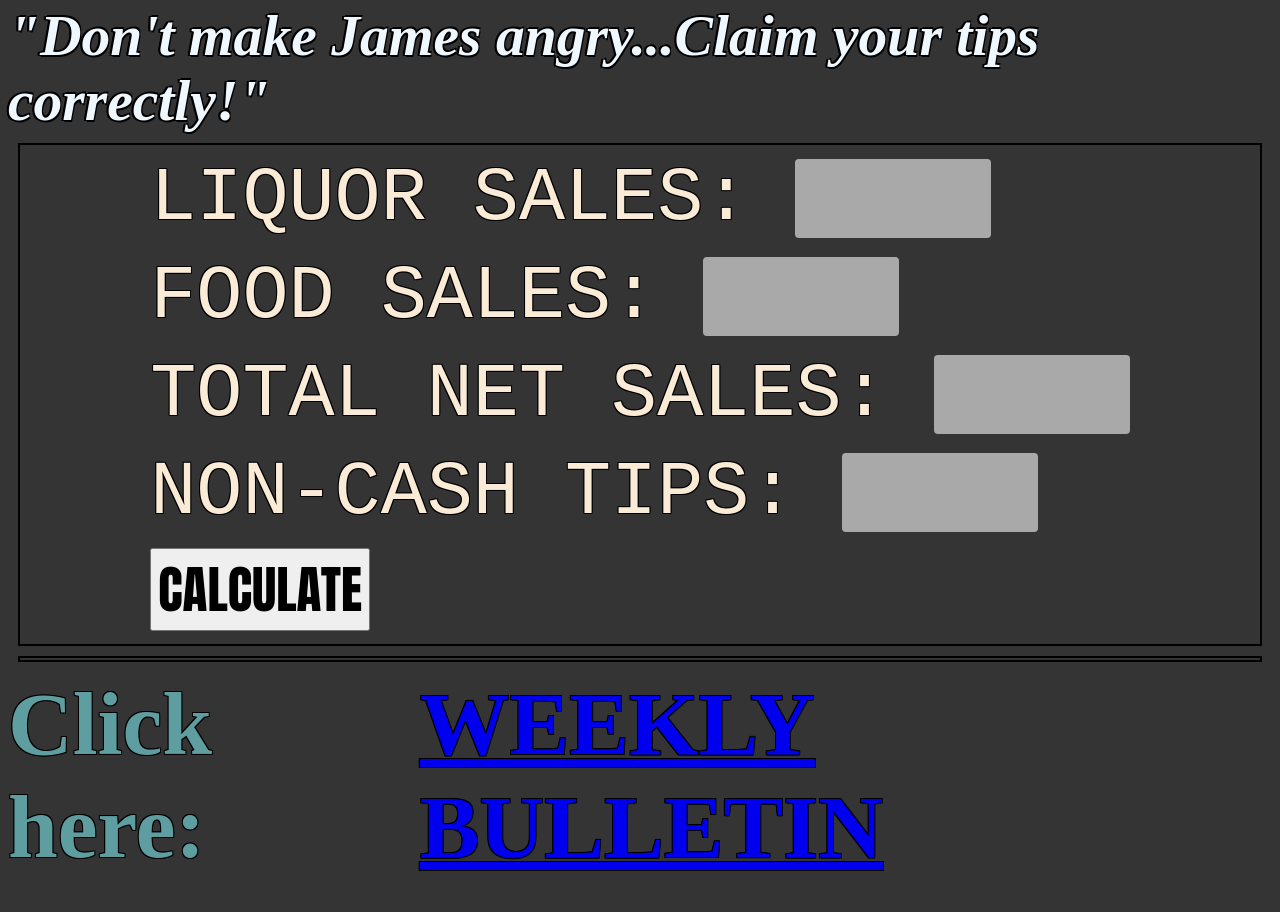
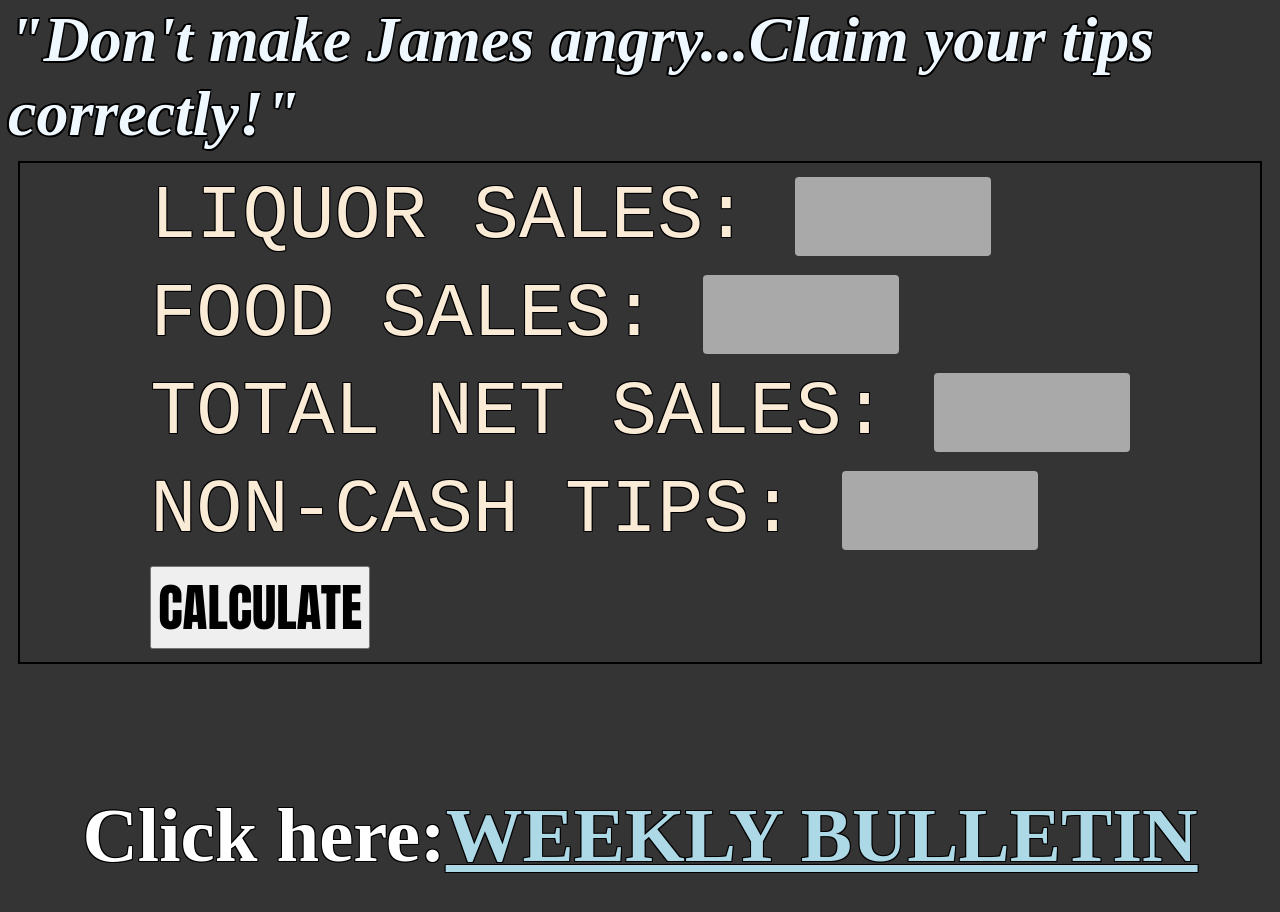
Before and after one commit to matthewcafaro/TSQ-TESTER, a plain HTML site: page index.html in a window 1280 px wide. Shown: the part 258-1170 px from the top of the page. Drawn offline with Linux system fonts and the light colour scheme.

Commit message:
Update style.css

```diff
--- a/style.css
+++ b/style.css
@@ -18,7 +18,7 @@ h2{
     display: flex;
     margin-top: 10px;
     margin-bottom: 10px;
-    font-size: 4.5vw;
+    font-size: 5vw;
     justify-content: center;
     align-items:baseline;
     color: aliceblue;
@@ -33,15 +33,24 @@ h2{
 
 h3{
     display:flex;
-    font-size: 7vw;
+    font-size: 6vw;
     justify-content: center;
-    color: cadetblue;
-    margin-top: 5px;
+    align-items: end;
+    color: white;
+    margin-top: 10vw;
+
     text-shadow:
       1px 1px 0 #000,
       -1px -1px 0 #000,
       1px -1px 0 #000,
       -1px 1px 0 #000;
+}
+
+a:link{
+    color: lightblue;
+}
+a:visited{
+    color: lightblue
 }
 
 .inputs{
@@ -84,24 +93,24 @@ label{
     text-align:center;
     gap: 20px;
     font-family: monospace;
-    font-size: 5vw;
+    font-size: 5.7vw;
     color: aquamarine;
     text-shadow:
       1px 1px 0 #000,
       -1px -1px 0 #000,
       1px -1px 0 #000,
       -1px 1px 0 #000;
-      border: 2px solid black;
-      padding: 1px;
-      margin: 10px;
 }
 
 body{
     background-color: #343434;
+    height: 100%;
 }
 
 button{
     font-family: Impact;
     font-size: 4vw;
-    color: black;
 }
+
+
+/* WEEKLY BULLETIN DECORATIONS*/
```
